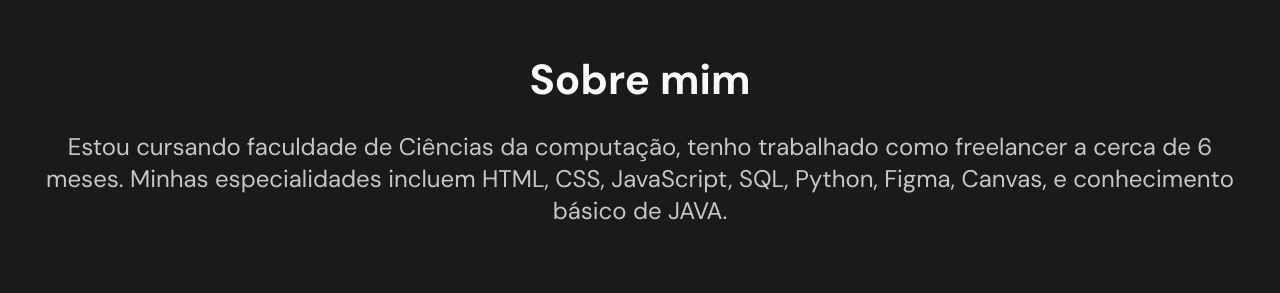
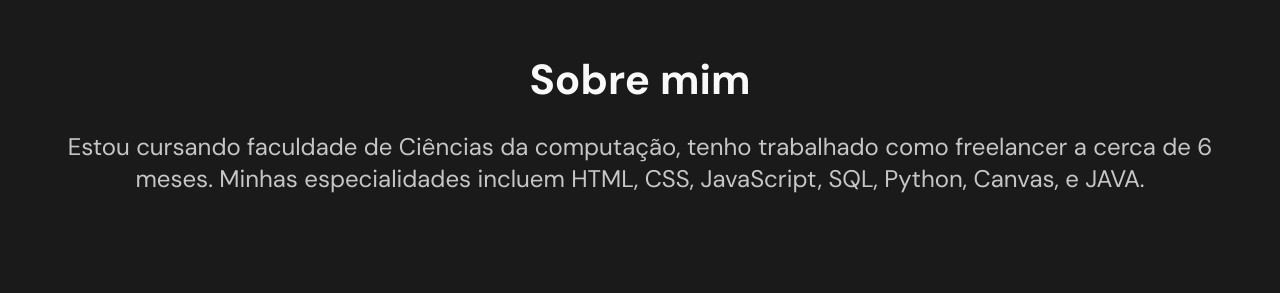
Before and after one commit to laisbrito1/PortifolioLaisBrito, a plain HTML site: page index.html in a window 1280 px wide. Shown: the part 1060-1353 px from the top of the page. Drawn offline with Linux system fonts and the light colour scheme.

Commit message:
Update index.html

```diff
--- a/index.html
+++ b/index.html
@@ -57,7 +57,7 @@
             <div class="about_me" id="about-me">
                 <h3>Sobre mim</h3>
                 <p>
-                    Estou cursando faculdade de Ciências da computação, tenho trabalhado como freelancer a cerca de 6 meses. Minhas especialidades incluem HTML, CSS, JavaScript, SQL, Python, Figma, Canvas, e conhecimento básico de JAVA.
+                    Estou cursando faculdade de Ciências da computação, tenho trabalhado como freelancer a cerca de 6 meses. Minhas especialidades incluem HTML, CSS, JavaScript, SQL, Python, Canvas, e JAVA.
                 </p> <br>
                 </p>
             </div>
```
